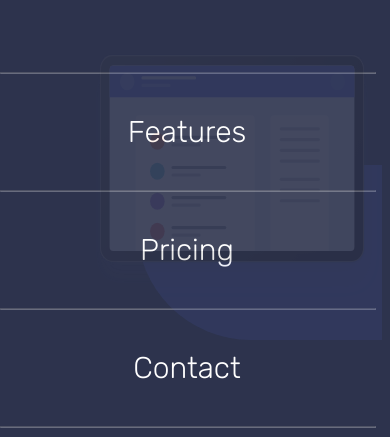
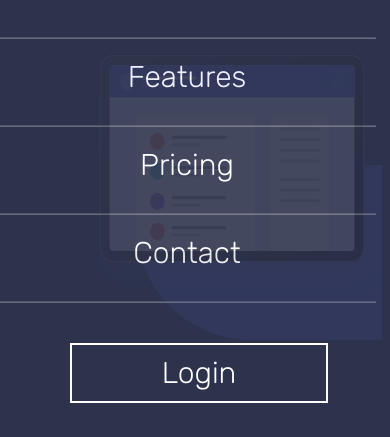
Before and after one commit to Youssef5107/Bookmark-landing-page, a plain HTML site: page index.html in a window 390 px wide. Both pictures are taken after a click on the button 254 px from the left and 52 px from the top of the page. Shown: the part 68-505 px from the top of the page. Drawn offline with Linux system fonts and the light colour scheme.

Commit message:
style:adjust nav mobile view

```diff
--- a/css/style.css
+++ b/css/style.css
@@ -73,11 +73,11 @@ header {
 	margin: 40px 20px auto 80px;
 	opacity: .3;
 	text-align: center;
-	margin: 40px auto auto;
+	margin: -10px auto auto auto;
 }
 
 .active-meun-option-btn {
-	margin: 40px auto 40px auto;
+	margin: 20px auto 40px auto;
 	color: white;
 	font-family: 'light';
 	font-size: 30px;
--- a/index.html
+++ b/index.html
@@ -33,7 +33,7 @@
 						src="images/icon-close.svg" alt="">
 				</div>
 			</div>
-			<hr class="nav-hr" style="margin-top:-25px ;">
+			<hr class="nav-hr" style="margin-top:-60px ;">
 			<div class="active-meun-option-btns-area">
 				<div class="active-meun-option-btn">Features</div>
 				<hr class="nav-hr">
```
